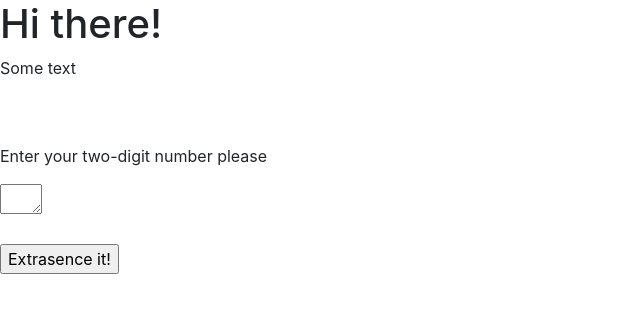
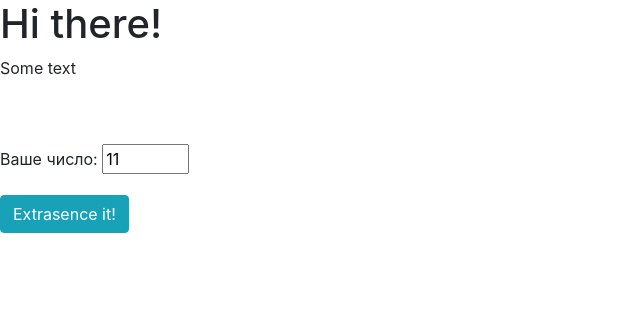
Before and after one commit to vesizov/Edison_extra, a Django app: page /home/ in a window 1280 px wide. Shown: the top 313 px of the page, without its empty margins (0-640 px from the left). Run offline with Django 4.2, Linux system fonts and the light colour scheme.

Commit message:
Little changes

```diff
--- a/Edison_extra/sense.py
+++ b/Edison_extra/sense.py
@@ -22,6 +22,7 @@ class Psychic:
 
         return self.number
 
+
 kashpirovskiy = Psychic()
 houdini = Psychic()
 david_blaine = Psychic()
--- a/Edison_extra/views.py
+++ b/Edison_extra/views.py
@@ -12,4 +12,4 @@ def extra(request):
     user_number = request.GET['user_number']
     kashpirovskiy.abracadabra(user_number)
     print(kashpirovskiy.number)
-    return render(request,'extra.html', {'user_number':user_number, 'kash_accuracy':kashpirovskiy.sense_level})
+    return render(request,'extra.html', {'user_number':user_number, 'kash_accuracy': round(kashpirovskiy.sense_level, 2)*100})
--- a/templates/home.html
+++ b/templates/home.html
@@ -7,12 +7,18 @@
     <p>Some text</p>
     <br><br>
 
-    <form action="{% url 'extra' %}">
-        <p>Enter your two-digit number please</p>
-        <textarea name="user_number" rows="1" cols="2">  </textarea>
-        <br><br>
-        <input type="submit" value="Extrasence it!">
+
+   <form  action="{% url 'extra' %}">
+        <p>
+            <label for="user_number">Ваше число: </label>
+            <input type="number" step="1" min="10" max="99" value="11" id="user_number" name="user_number"/>
+        </p>
+        <p>
+            <button type="submit" class="btn btn-info">Extrasence it!</button>
+        </p>
     </form>
 
 
+
+
 {% endblock %}
```
Also changed, not shown: templates/extra.html (+5 -3 lines).
